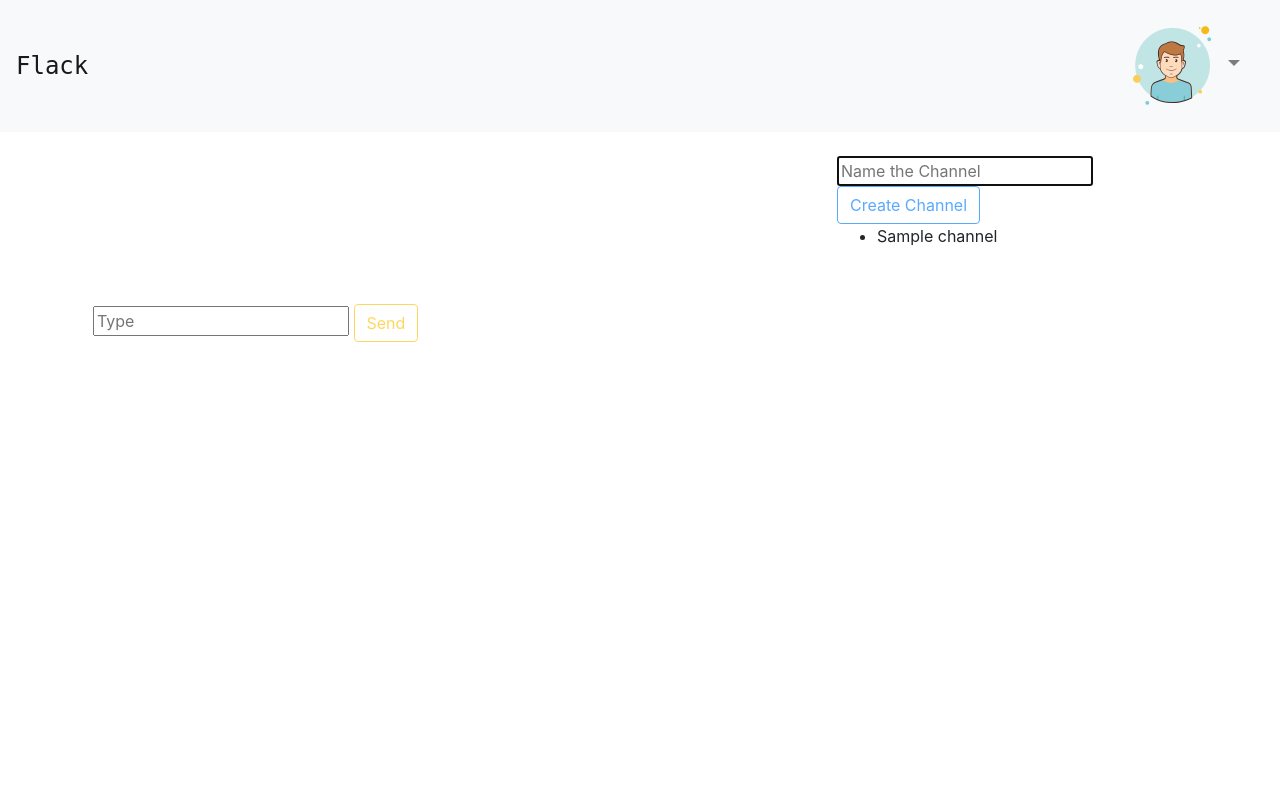
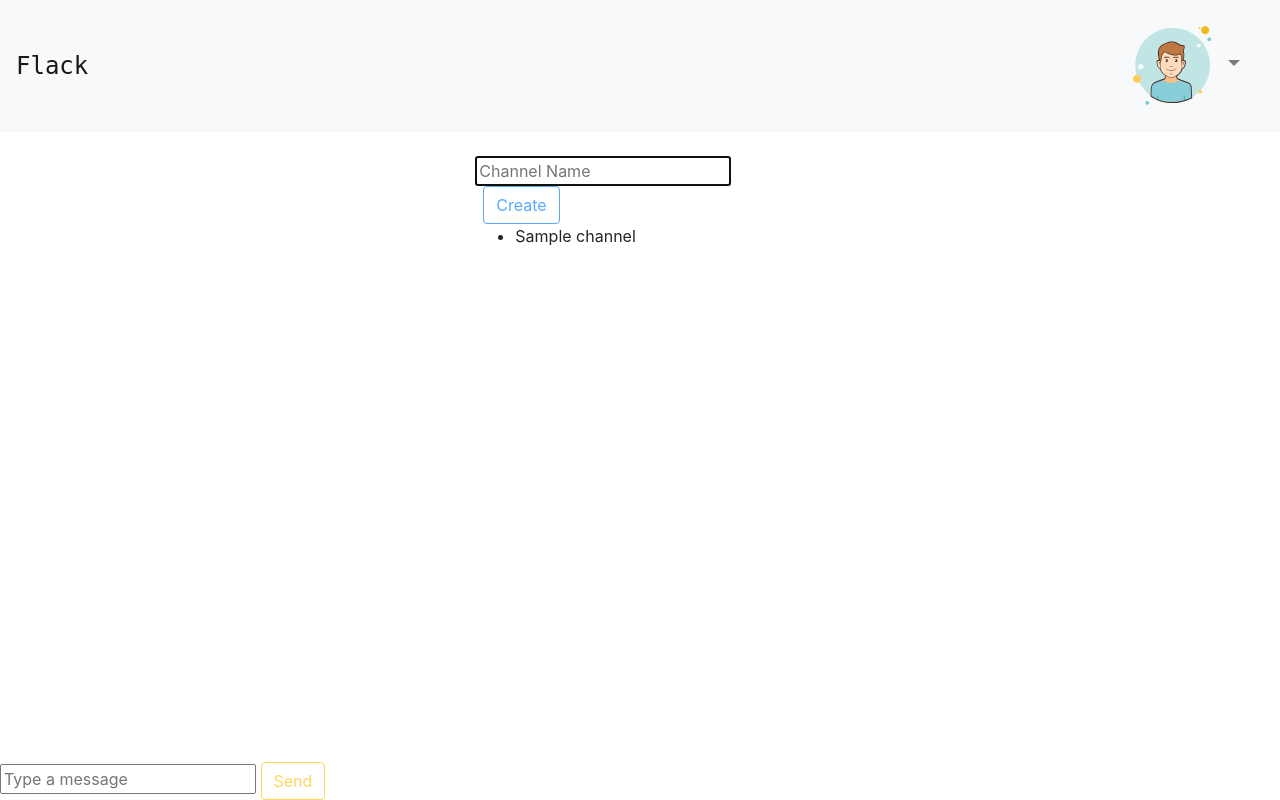
Before and after one commit to PriyanshBordia/Flack, a Flask app: template templates/cubical.html in a window 1280 px wide. Run offline with Flask 2, Linux system fonts and the light colour scheme; the template is opened without the code that fills it: most values are stand-ins (such as "Sample title", 1, 10 or a date in 2020); some libraries are stand-ins or nearby versions.

Commit message:
changed script

```diff
--- a/application.py
+++ b/application.py
@@ -4,13 +4,14 @@ import time
 from flask import Flask, render_template, json, jsonify, request
 from flask_socketio import SocketIO, emit
 
+from collections import defaultdict
 from util import Create_Room
 
 app = Flask(__name__)
 socketio = SocketIO(app)
 
 # Global Variables
-Chat_Rooms = []
+Chat_Rooms = defaultdict(list)
 User_Names = []
 messages = {}
 
@@ -21,9 +22,6 @@ def index():
 
 @app.route("/create_user", methods=["POST", "GET"])
 def create_user():
-	if request.method == "GET":
-		return render_template("error.html", message="Please, submit the form to use the chat room!!")
-
 	try:
 		username = str(request.form.get("username"))
 	except KeyError:
@@ -48,7 +46,7 @@ def create_room():
 		return "Room name already taken!"
 
 	else:
-		Chat_Rooms.append(room_name)
+		Chat_Rooms[room_name] = []
 		Create_Room(room_name)
 
 	return render_template("cubical.html", channels=Chat_Rooms)
--- a/static/styles/css/style.css
+++ b/static/styles/css/style.css
@@ -1,9 +1,6 @@
-.chatroom-list {
-  height: 90%;
-  width: 30%;
-}
 
-.navbar-brand {
+.navbar-brand
+{
     font-size: 24px !important;
     font-family: monospace;
 }
@@ -12,7 +9,6 @@
 {
     font-size: 20px !important;
 }
-
 
 footer
 {
--- a/static/styles/js/cubical.js
+++ b/static/styles/js/cubical.js
@@ -1,25 +1,33 @@
 document.addEventListener('DOMContentLoaded', () => {
+
+    channels = []
 
     document.querySelector('.create_channel').disabled = true;
 
-    document.querySelector('.send_new_msg').disabled = true;
+    document.querySelector('.new_msg').disabled = true;
 
     var socket = io.connect(location.protocol + '//' + document.domain + ':' + location.port)
 
     socket.on('connect', () => {
 
         // Functionality on click on any channel name
-        // document.querySelectorAll('#channels').forEach(channel => {
-        //     channel.onclick = () => {
-        //         const channel_name = document.querySelector('#channel').name;
-        //
-        //     };
-        // });
+        document.querySelectorAll('#channels').forEach(channel => {
+            channel.onclick = () => {
+                const request = new XMLHttpRequest();
+                request.open('GET', `/${channel}`);
+
+                request.onload = () => {
+                    const response = request.responseText;;
+                    document.querySelector('#channel');
+
+                };
+            };
+        });
 
 // Channel Creation
         document.querySelector('#channel_name').onkeyup = () => {
 
-            if (document.querySelector('#channel_name').value.length > 0)
+            if (document.querySelector('#channel_name').value.length > 0 && !document.querySelector('#channel_name').vaue === ' ')
                 document.querySelector('.create_channel').disabled = false;
             else
                 document.querySelector('.create_channel').disabled = true;
@@ -32,7 +40,7 @@ document.addEventListener('DOMContentLoaded', () => {
             const li = document.createElement('li');
             li.innerHTML = New_Channel;
 
-            document.querySelector('#channels').append(li);
+            document.querySelector('#channels-list').append(li);
 
             document.querySelector('.create_channel').disabled = true;
 
@@ -43,29 +51,29 @@ document.addEventListener('DOMContentLoaded', () => {
 
 
 // Messages
-        document.querySelector('#new_msg').onkeyup = () => {
+        document.querySelector('#message_text').onkeyup = () => {
 
-            if (document.querySelector('#new_msg').value.length > 0)
-                document.querySelector('.send_new_msg').disabled = false;
+            if (document.querySelector('#message_text').value.length > 0)
+                document.querySelector('.new_msg').disabled = false;
             else
-                document.querySelector('.send_new_msg').disabled = true;
+                document.querySelector('.new_msg').disabled = true;
         };
 
-        document.querySelector('#form_send_new_msg').onsubmit = () => {
+        document.querySelector('#form_new_msg').onsubmit = () => {
 
-            const New_message = document.querySelector('#new_msg').value;
+            const New_message = document.querySelector('#message_text').value;
 
             const li = document.createElement('li');
             li.innerHTML = New_message;
 
-            document.querySelector('#messages').append(li);
+            document.querySelector('#messages-list').append(li);
 
-            document.querySelector('.send_new_msg').disabled = true;
+            document.querySelector('.new_msg').disabled = true;
 
-            document.querySelector('#new_msg').value = '';
+            document.querySelector('#message_text').value = '';
 
             return false;
+        };
 
-        };
     });
 });
--- a/static/styles/js/index.js
+++ b/static/styles/js/index.js
@@ -4,13 +4,13 @@ document.addEventListener('DOMContentLoaded', () => {
 
         socket.on('connect', () => {
 
-
+            return false;
+        });
 
         socket.on('display messages', data => {
 
             document.querySelector('#').innerHTML = data.channel;
 
             return false;
-
         });
 });
--- a/templates/cubical.html
+++ b/templates/cubical.html
@@ -26,11 +26,11 @@
         </nav>
 
         <div class="container container-fluid mt-4">
-            <div class="row justify-content-center align-center">
-                <div class="col-lg-4 col-md-5 col-sm-6 col-8 mt-auto mb-2 mr-2 ml-auto">
-                    <form id="form_create_channel" method="post">
-                        <input id="channel_name" type="text" name="channel_name" autocomplete="off" autofocus placeholder="Name the Channel">
-                        <button class="create_channel btn btn-outline-primary">Create Channel</button>
+            <div class="row justify-content-center ml-2 mr-auto mt-2">
+                <div class="col-lg-4 col-md-5 col-sm-6 col-8 ">
+                    <form id="form_create_channel">
+                        <input id="channel_name" type="text" name="channel_name" autocomplete="off" autofocus placeholder="Channel Name">
+                        <button class="create_channel btn btn-outline-primary ml-sm-2">Create</button>
                     </form>
                     <ul id="channels-list">
                         {% for channel in channels %}
@@ -39,16 +39,16 @@
                     </ul>
                 </div>
             </div>
-            <div class="row justify-content-center align-center">
-                <div class="col-lg-4 col-md-5 col-sm-6 col-8 pt-3 pb-3 ml-2 mr-auto">
-                    <ul id="messages">
+            <div class="row justify-content-center ml-auto mr-2 mb-2">
+                <div class="col-lg-4 col-md-5 col-sm-6 col-8 ">
+                    <ul id="messages-list">
                     </ul>
-                    <!-- <div class="fixed-bottom"> -->
-                        <form id="form_send_new_msg" method="post">
-                            <input id="new_msg" type="text" name="text_message" autocomplete="off" autofocus placeholder="Type">
-                            <button class="send_new_msg btn btn-outline-warning">Send</button>
+                    <div class="fixed-bottom">
+                        <form id="form_new_msg">
+                            <input id="message_text" type="text" name="text_message" autocomplete="off" autofocus placeholder="Type a message">
+                            <button class="new_msg btn btn-outline-warning">Send</button>
                         </form>
-                    <!-- </div> -->
+                    </div>
                 </div>
             </div>
         </div>
```
Also changed, not shown: requirements.txt (+0 -42 lines), templates/index.html (+5 -5 lines).
